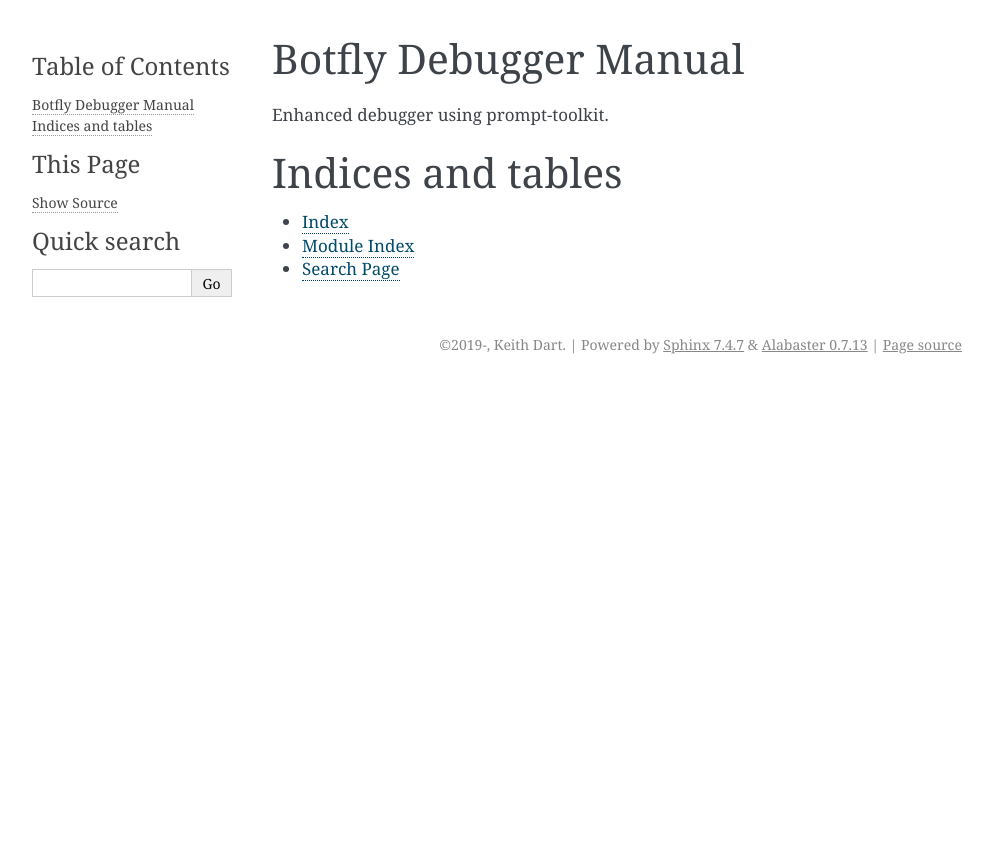
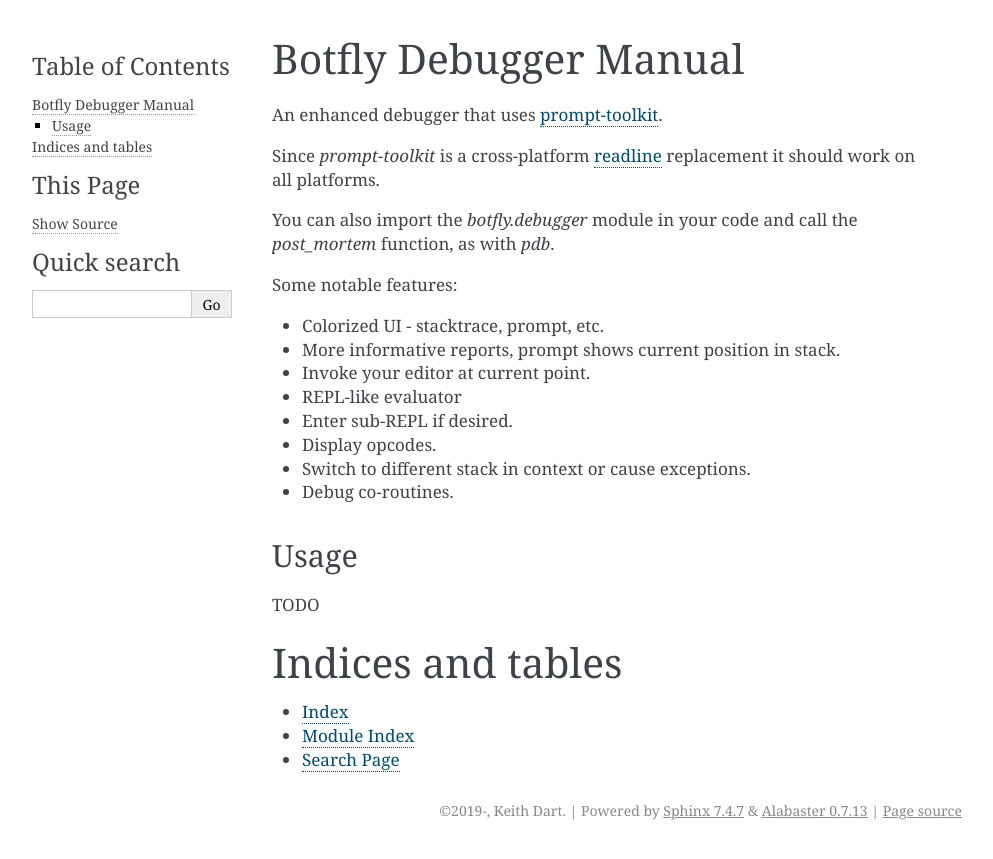
Before and after one commit to pycopia/botfly, a Sphinx documentation site: the page built from docs/index.rst, in a window 1280 px wide. Shown: the top 859 px of the page, without its empty margins (148-1141 px from the left). Built offline with Sphinx 7.4.7, drawn with Linux system fonts in a browser that asks for light colours.

Commit message:
Fix up the docs and some UI issues.

```diff
--- a/docs/index.rst
+++ b/docs/index.rst
@@ -1,7 +1,28 @@
 Botfly Debugger Manual
 ======================
 
-Enhanced debugger using prompt-toolkit.
+An enhanced debugger that uses `prompt-toolkit`_.
+
+Since *prompt-toolkit* is a cross-platform readline_ replacement it should work on all platforms.
+
+You can also import the `botfly.debugger` module in your code and call the
+`post_mortem` function, as with *pdb*.
+
+Some notable features:
+
+* Colorized UI - stacktrace, prompt, etc.
+* More informative reports, prompt shows current position in stack.
+* Invoke your editor at current point.
+* REPL-like evaluator
+* Enter sub-REPL if desired.
+* Display opcodes.
+* Switch to different stack in context or cause exceptions.
+* Debug co-routines.
+
+Usage
+-----
+
+TODO
 
 .. toctree::
    :maxdepth: 2
@@ -14,3 +35,7 @@ Indices and tables
 * :ref:`genindex`
 * :ref:`modindex`
 * :ref:`search`
+
+
+.. _`prompt-toolkit`: https://python-prompt-toolkit.readthedocs.io/en/master/
+.. _readline: https://docs.python.org/3/library/readline.html
--- a/setup.py
+++ b/setup.py
@@ -19,7 +19,7 @@ setup(
     test_suite="tests",
     tests_require=["pytest"],
 
-    description="Library for making command-style user interfaces.",
+    description="Alternative Python debugger using prompt-toolkit.",
     long_description_content_type="text/markdown",
     long_description=LONG_DESCRIPTION,
     license="Apache 2.0",
```
Also changed, not shown: README.md (+5 -1 lines), 3 other files.
